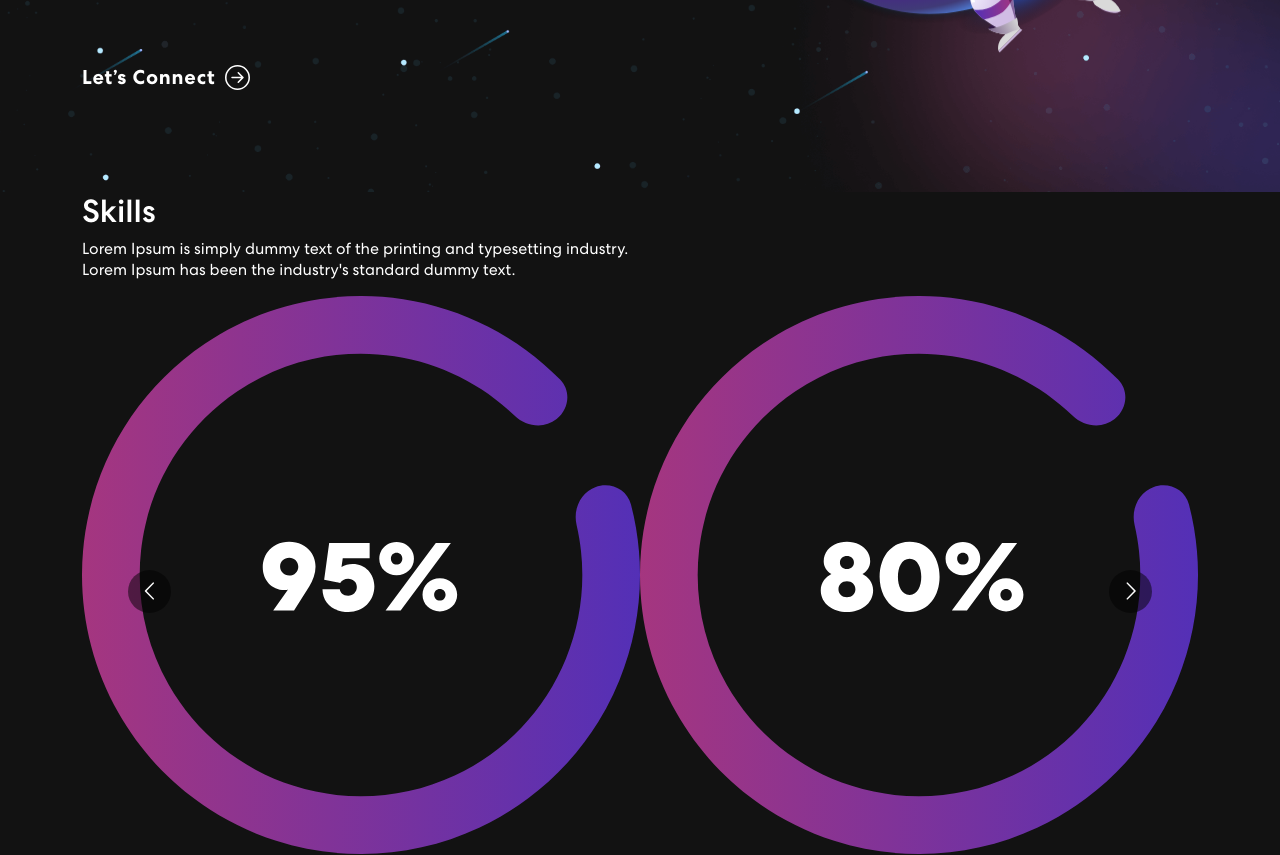
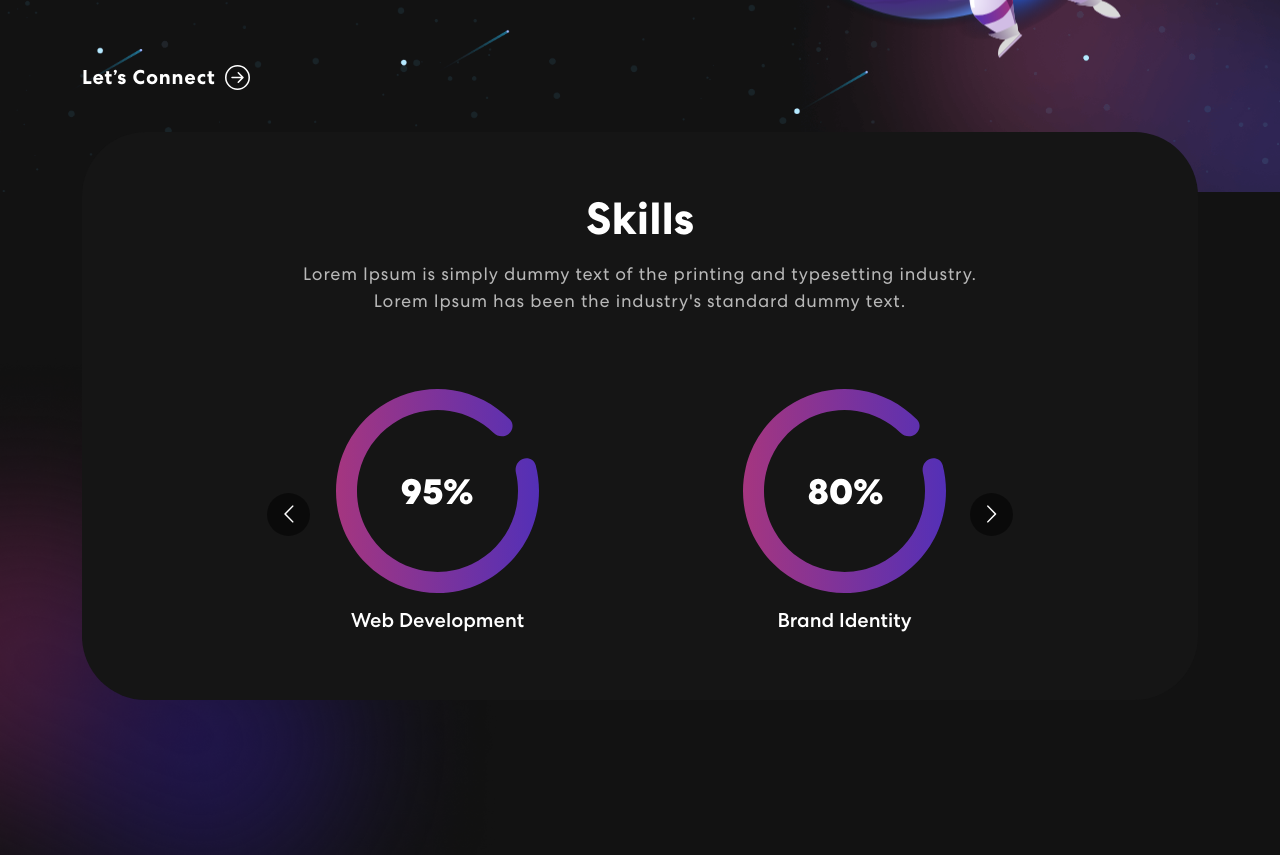
Before and after one commit to Korodee/My-portfolio, a React (Create React App) app: page / in a window 1280 px wide. Shown: the part 580-1435 px from the top of the page. Built offline with nearby package versions, Linux system fonts and the light colour scheme.

Commit message:
Started Styling Skills Section

```diff
--- a/src/App.css
+++ b/src/App.css
@@ -313,3 +313,42 @@
 .txt-rotate > .wrap {
   border-right: 0.08em solid #666;
 }
+/************ Skills Css ************/
+.skill {
+  padding: 0 0 50px 0;
+  position: relative;
+}
+.skill-bx {
+  background: #151515;
+  border-radius: 64px;
+  text-align: center;
+  padding: 60px 50px;
+  margin-top: -60px;
+}
+.skill h2 {
+  font-size: 45px;
+  font-weight: 700;
+}
+.skill p {
+  color: #b8b8b8;
+  font-size: 18px;
+  letter-spacing: 0.8px;
+  line-height: 1.5em;
+  margin: 14px 0 75px 0;
+}
+.skill-slider {
+  width: 80%;
+  margin: 0 auto;
+  position: relative;
+}
+.skill-slider .item img {
+  width: 50%;
+  margin: 0 auto 15px auto;
+}
+.background-image-left {
+  top: 28%;
+  position: absolute;
+  bottom: 0;
+  width: 40%;
+  z-index: -4;
+}
```
